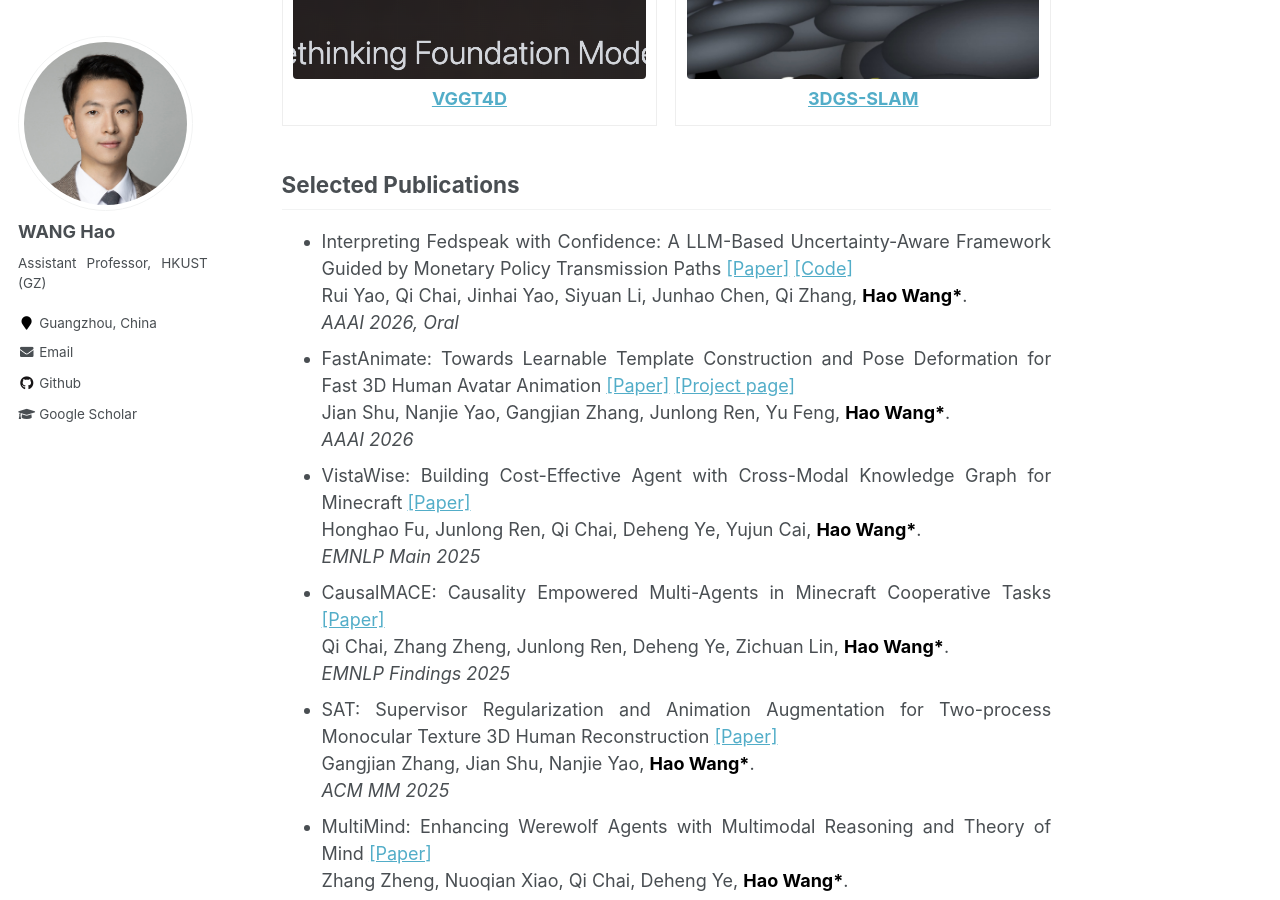
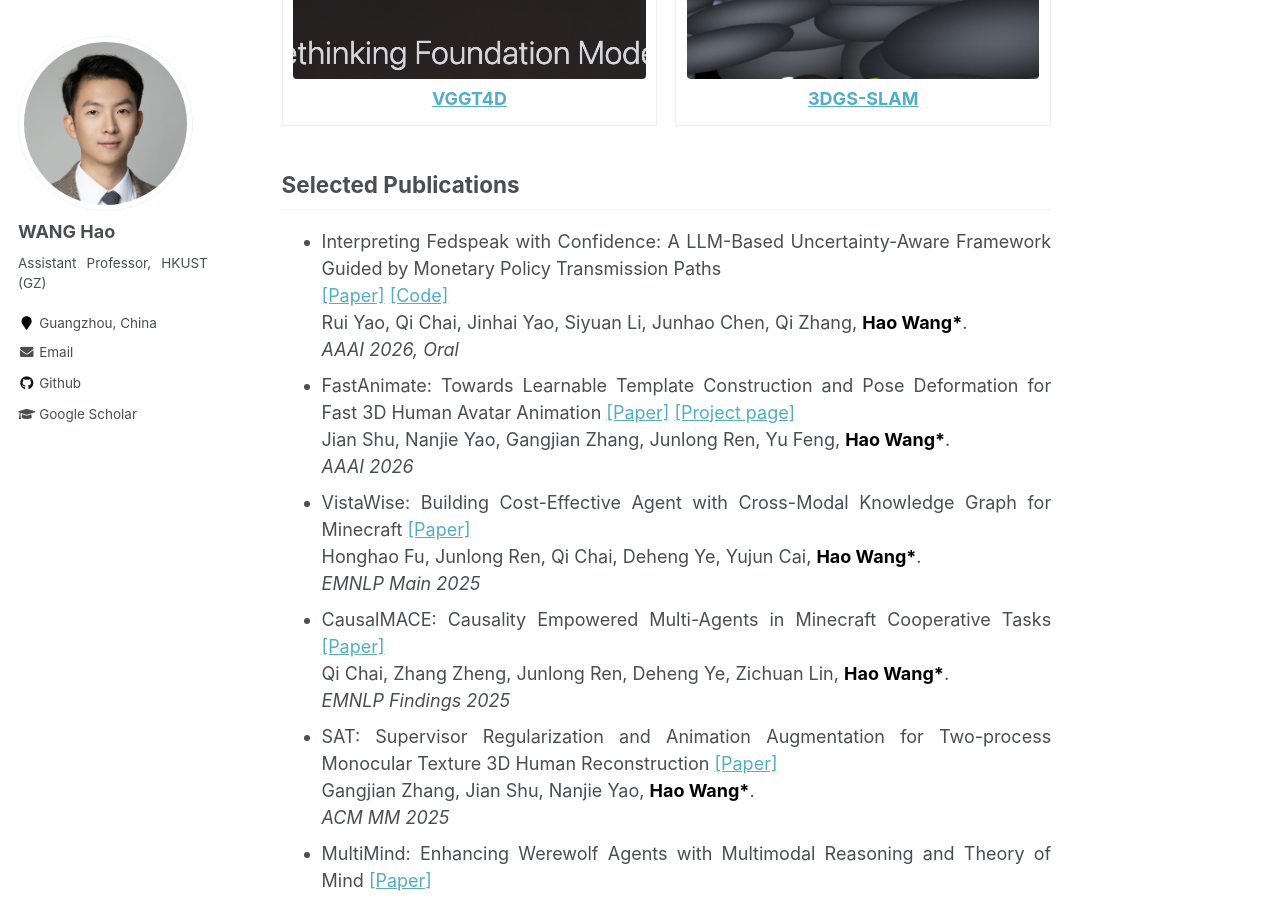
Before and after one commit to hwang1996/hwang1996.github.io, a Jekyll site: the page built from _pages/about.md, in a window 1280 px wide and 900 px high, scrolled down 766 px. Built offline with Jekyll 4.4.1, drawn with Linux system fonts in a browser that asks for light colours.

Commit message:
2025.12.9

```diff
--- a/_pages/about.md
+++ b/_pages/about.md
@@ -242,7 +242,8 @@
 
 
 <li>
-  Interpreting Fedspeak with Confidence: A LLM-Based Uncertainty-Aware Framework Guided by Monetary Policy Transmission Paths <a href="https://arxiv.org/abs/2508.08001">[Paper]</a> <a href="https://github.com/yuuki20001/FOMC-sentiment-path">[Code]</a>
+  Interpreting Fedspeak with Confidence: A LLM-Based Uncertainty-Aware Framework Guided by Monetary Policy Transmission Paths <br/>
+  <a href="https://arxiv.org/abs/2508.08001">[Paper]</a> <a href="https://github.com/yuuki20001/FOMC-sentiment-path">[Code]</a>
   <br/>
   Rui Yao, Qi Chai, Jinhai Yao, Siyuan Li, Junhao Chen, Qi Zhang,
   <strong><font color="black">Hao Wang*</font></strong>.
```
